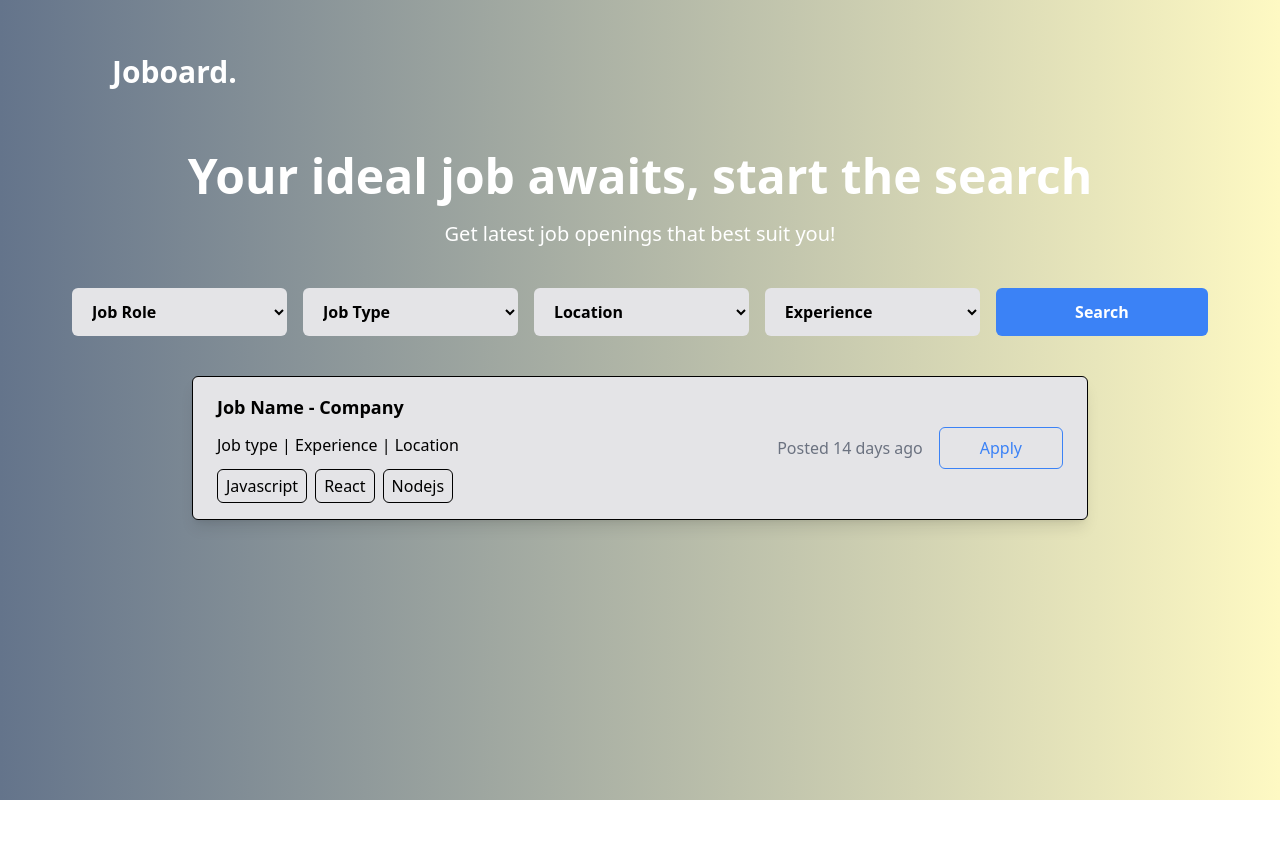
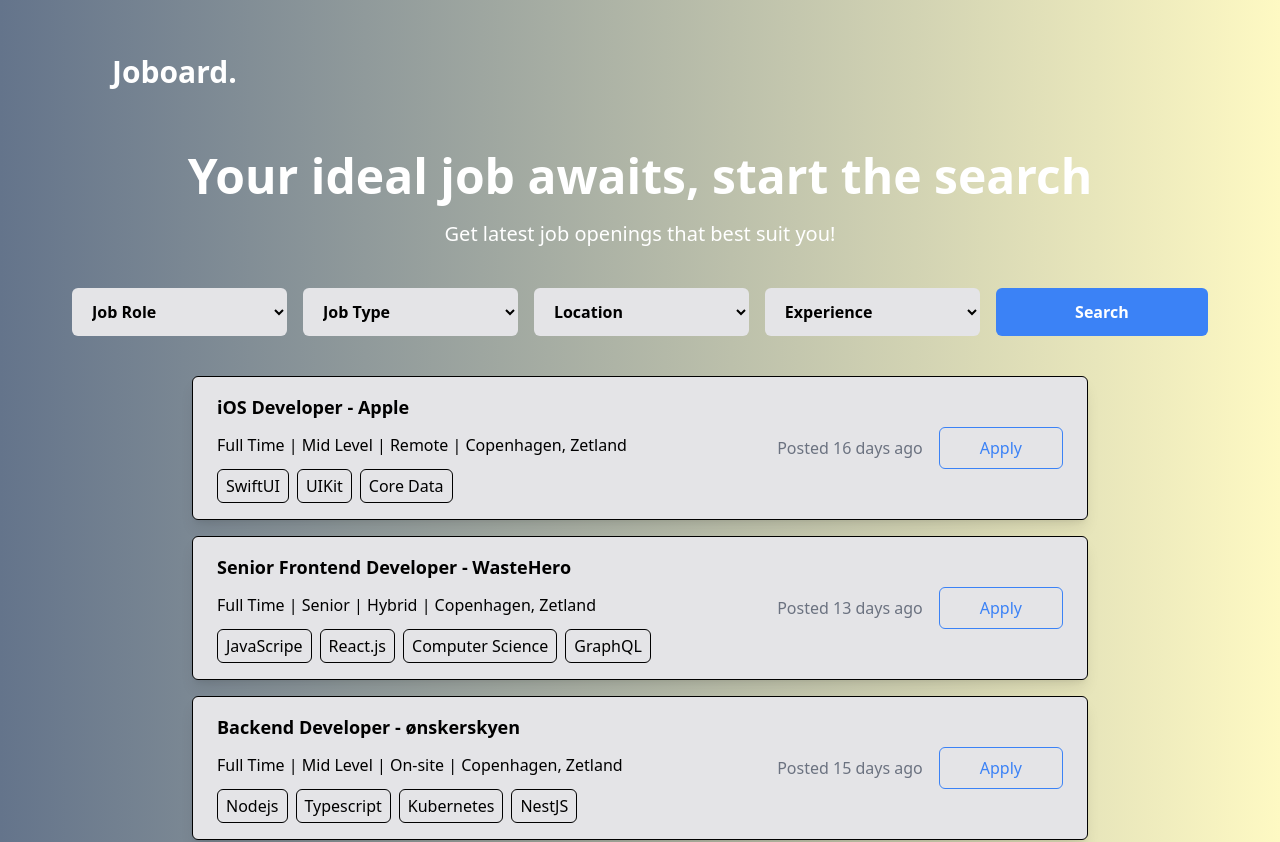
Before and after one commit to zowdk/joboard, a React (Vite) app: page / in a window 1280 px wide. Shown: the top 842 px of the page. Before the commit the page ends 800 px from the top, so only its background shows below. Built offline with nearby package versions, Linux system fonts and the light colour scheme.

Commit message:
create job card mock data

```diff
--- a/src/App.jsx
+++ b/src/App.jsx
@@ -7,6 +7,7 @@ import Navbar from "./components/Navbar";
 import Header from "./components/Header";
 import SearchBar from "./components/SearchBar";
 import JobCard from "./components/JobCard";
+import jobData from "./JobDummyData";
 
 function App() {
   return (
@@ -14,7 +15,9 @@ function App() {
       <Navbar />
       <Header />
       <SearchBar />
-      <JobCard />
+      {jobData.map((job) => (
+        <JobCard key={job.id} {...job} />
+      ))}
     </div>
   );
 }
--- /dev/null
+++ b/src/JobDummyData.js
@@ -0,0 +1,56 @@
+export default [
+  {
+    id: 1,
+    postedOn: "2024-02-02",
+    title: "iOS Developer",
+    company: "Apple",
+    type: "Full Time",
+    experience: "Mid Level",
+    location: "Remote",
+    city: "Copenhagen",
+    region: "Zetland",
+    skills: ["SwiftUI", "UIKit", "Core Data"],
+    job_Link: "https://www.apple.com/careers/us/",
+  },
+  {
+    id: 2,
+    postedOn: "2024-02-05",
+    title: "Senior Frontend Developer",
+    company: "WasteHero",
+    type: "Full Time",
+    experience: "Senior",
+    location: "Hybrid",
+    city: "Copenhagen",
+    region: "Zetland",
+    skills: ["JavaScripe", "React.js", "Computer Science", "GraphQL"],
+    job_Link: "https://thehub.io/jobs/659bd29e56428bbc9d76171c",
+  },
+  {
+    id: 3,
+    postedOn: "2024-02-03",
+    title: "Backend Developer",
+    company: "ønskerskyen",
+    type: "Full Time",
+    experience: "Mid Level",
+    location: "On-site",
+    city: "Copenhagen",
+    region: "Zetland",
+    skills: ["Nodejs", "Typescript", "Kubernetes", "NestJS"],
+    job_Link:
+      "https://partner.onskeskyen.dk/index.php/ledig-stilling-backend-developer/",
+  },
+  {
+    id: 4,
+    postedOn: "2024-02-014",
+    title: "QA Engineer",
+    company: "Apple",
+    type: "Full Time",
+    experience: "Junior Level",
+    location: "Hybrid",
+    city: "Copenhagen",
+    region: "Zetland",
+    skills: ["Postman", "GitHub", "SQL", "WebDriver"],
+    job_Link:
+      "https://jobs.lever.co/xero/409e04b7-8e51-4c37-ae53-9df15b5cb5d1?source=6",
+  },
+];
--- a/src/components/JobCard/index.jsx
+++ b/src/components/JobCard/index.jsx
@@ -1,18 +1,23 @@
 import React from "react";
 import dayjs from "dayjs";
 
-function JobCard() {
-  const skills = ["Javascript", "React", "Nodejs"];
+function JobCard(props) {
+  //   const skills = ["Javascript", "React", "Nodejs"];
   const date1 = dayjs(Date.now());
-  const diffInDays = date1.diff("2024-02-04", "day");
+  const diffInDays = date1.diff(props.postedOn, "day");
   return (
     <div className="mx-40 mb-4">
       <div className="flex justify-between items-center px-6 py-4 bg-zinc-200 rounded-md border border-black shadow-lg hover:border-blue-500 hover:translate-y-1 hover:scale-103">
         <div className="flex flex-col items-start gap-3">
-          <h1 className="text-lg font-semibold">Job Name - Company</h1>
-          <p>Job type | Experience | Location</p>
+          <h1 className="text-lg font-semibold">
+            {props.title} - {props.company}
+          </h1>
+          <p>
+            {props.type} | {props.experience} | {props.location} | {props.city},{" "}
+            {props.region}
+          </p>
           <div className="flex items-center gap-2">
-            {skills.map((skill) => (
+            {props.skills.map((skill) => (
               <p
                 key={skill}
                 className="text-grey-500 py-1 px-2 rounded-md border border-black"
@@ -24,9 +29,11 @@ function JobCard() {
         </div>
         <div className="flex items-center gap-4">
           <p className="text-gray-500">Posted {diffInDays} days ago</p>
-          <button className="text-blue-500 border border-blue-500 px-10 py-2 rounded-md">
-            Apply
-          </button>
+          <a href={props.job_link}>
+            <button className="text-blue-500 border border-blue-500 px-10 py-2 rounded-md">
+              Apply
+            </button>
+          </a>
         </div>
       </div>
     </div>
```
